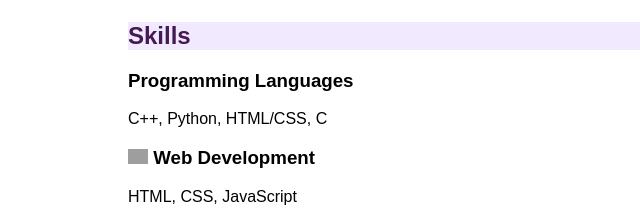
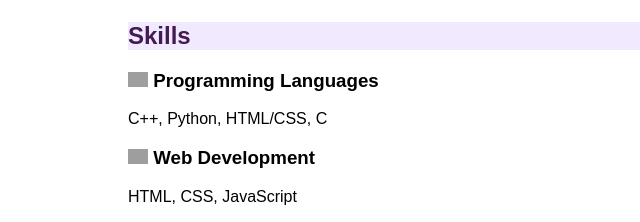
Before and after one commit to ecaterinaguzun/project, a plain HTML site: page skills.html in a window 1280 px wide. Shown: the part 239-461 px from the top of the page, 0-640 px from the left. Drawn offline with Linux system fonts and the light colour scheme; grey boxes are pictures that could not be loaded.

Commit message:
Update skills.html

```diff
--- a/skills.html
+++ b/skills.html
@@ -31,7 +31,7 @@
 
         <!-- Programming Languages -->
         <div class="skill">
-            <h3 class="skill-title">Programming Languages</h3>
+            <h3 class="skill-title"> <img src="https://codehs.com/uploads/0c5dba416e01e450470ddd08a3ca4943" alt="Web Development Logo" style="max-width: 20px; height: auto;"> Programming Languages</h3>
             <p class="skill-description">C++, Python, HTML/CSS, C</p>
         </div>
 
```
